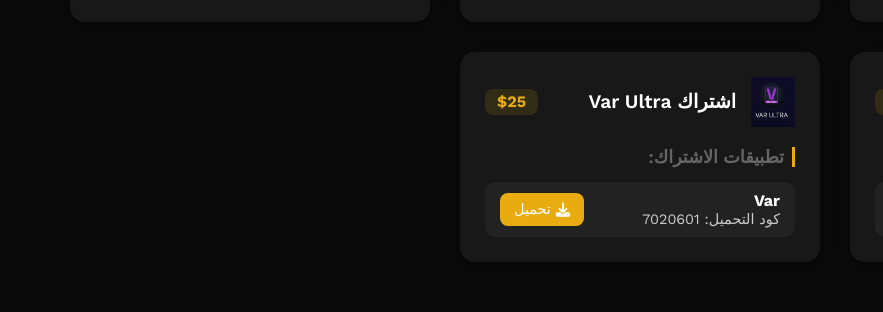
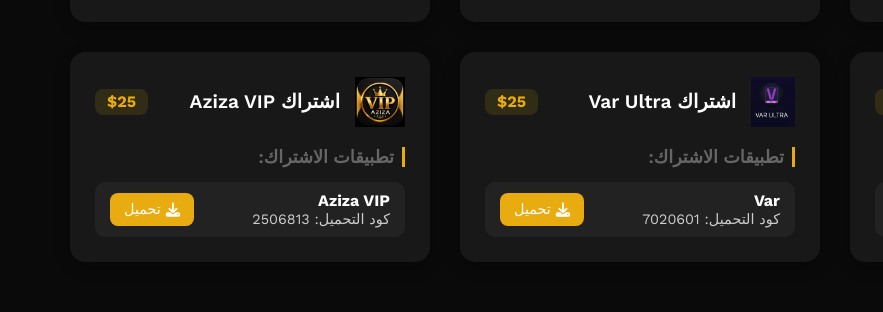
Before and after one commit to rahajaghal/Aziza, a plain HTML site: page index.html in a window 1280 px wide. Shown: the part 1245-1557 px from the top of the page, 0-883 px from the left. Drawn offline with nearby package versions, Linux system fonts and the light colour scheme.

Commit message:
add aziza vip

```diff
--- a/index.html
+++ b/index.html
@@ -317,7 +317,7 @@
 
         </div>
       </div>
-
+      <!-- اشتراك 11 -->
       <div class="subscription-card">
         <div class="sub-header">
           <img src="images/var.jpg" alt="TANGO PRO">
@@ -334,6 +334,30 @@
               <span>كود التحميل:  7020601</span>
             </div>
             <a href="https://aftv.news/7020601" target="_blank" class="download-btn">
+              <i class="fa fa-download"></i> تحميل
+            </a>
+          </div>
+
+        </div>
+      </div>
+
+      <!-- اشتراك 12 -->
+      <div class="subscription-card">
+        <div class="sub-header">
+          <img src="images/aziza-vip.jpg" alt="TANGO PRO">
+          <div class="title-price">
+            <h3>اشتراك Aziza VIP</h3>
+            <span class="price">$25</span>
+          </div>
+        </div>
+        <p class="apps-title">تطبيقات الاشتراك:</p>
+        <div class="apps">
+          <div class="app">
+            <div class="app-info">
+              <strong>Aziza VIP</strong>
+              <span>كود التحميل:  2506813</span>
+            </div>
+            <a href="https://aftv.news/2506813" target="_blank" class="download-btn">
               <i class="fa fa-download"></i> تحميل
             </a>
           </div>
```
Also changed, not shown: images/aziza-vip.jpg (added).
